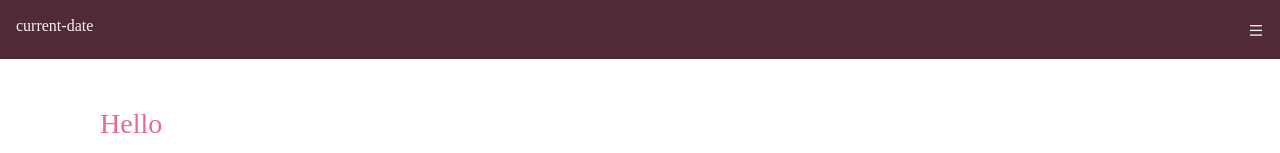
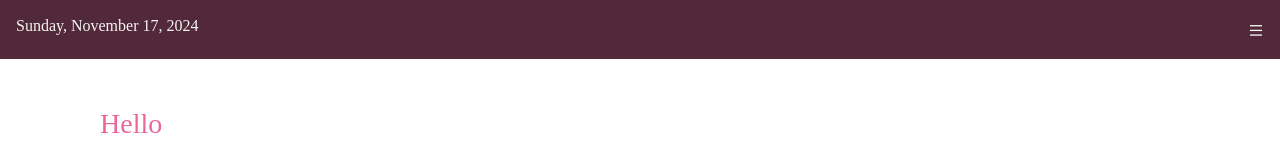
Before and after one commit to niranjansinghh/Portfolio_project, a plain HTML site: page index.html in a window 1280 px wide. Shown: the top 153 px of the page. Drawn offline with nearby package versions, Linux system fonts and the light colour scheme.

Commit message:
third-commit

```diff
--- a/index.html
+++ b/index.html
@@ -14,7 +14,7 @@
     <!--  first page  -->
     <div id="main" class="container-fluid p-0">
         <nav id="nav" class="d-flex align-items-center justify-content-between p-3">
-            <h6 class="fs-4">current-date</h6>
+            <h6 class="fs-4">Loading date...</h6>
             <i class="ri-menu-fill fs-4"></i>
         </nav>
 
--- a/script.js
+++ b/script.js
@@ -1,5 +1,17 @@
 //first page gsap
 // navbar-content
+document.addEventListener("DOMContentLoaded", function () {
+    const dateElement = document.querySelector("#nav h6");
+    const currentDate = new Date();
+    const formattedDate = currentDate.toLocaleDateString("en-US", {
+        weekday: "long",
+        year: "numeric",
+        month: "long",
+        day: "numeric",
+    });
+    dateElement.textContent = formattedDate;
+});
+
 var menu = document.querySelector("#nav i");
 var cross = document.querySelector("#full i");
 var tl = gsap.timeline();
```
